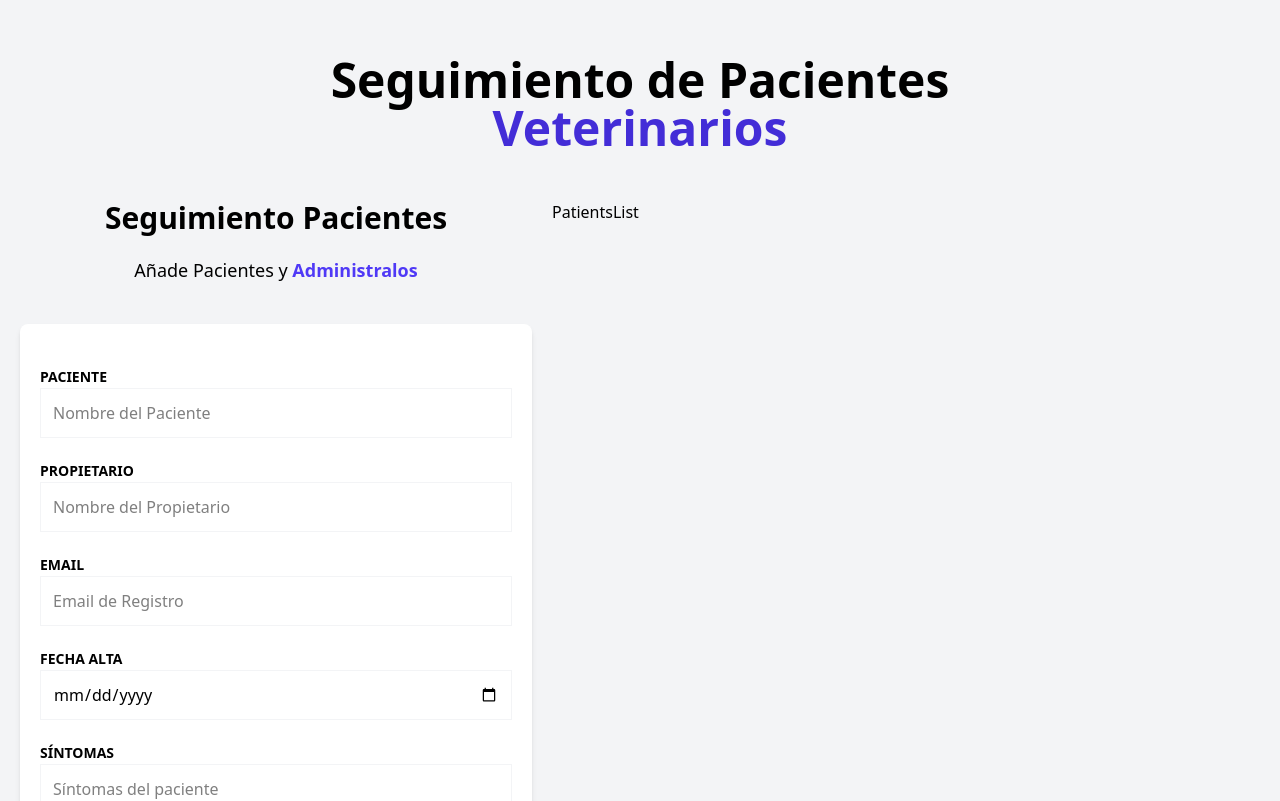
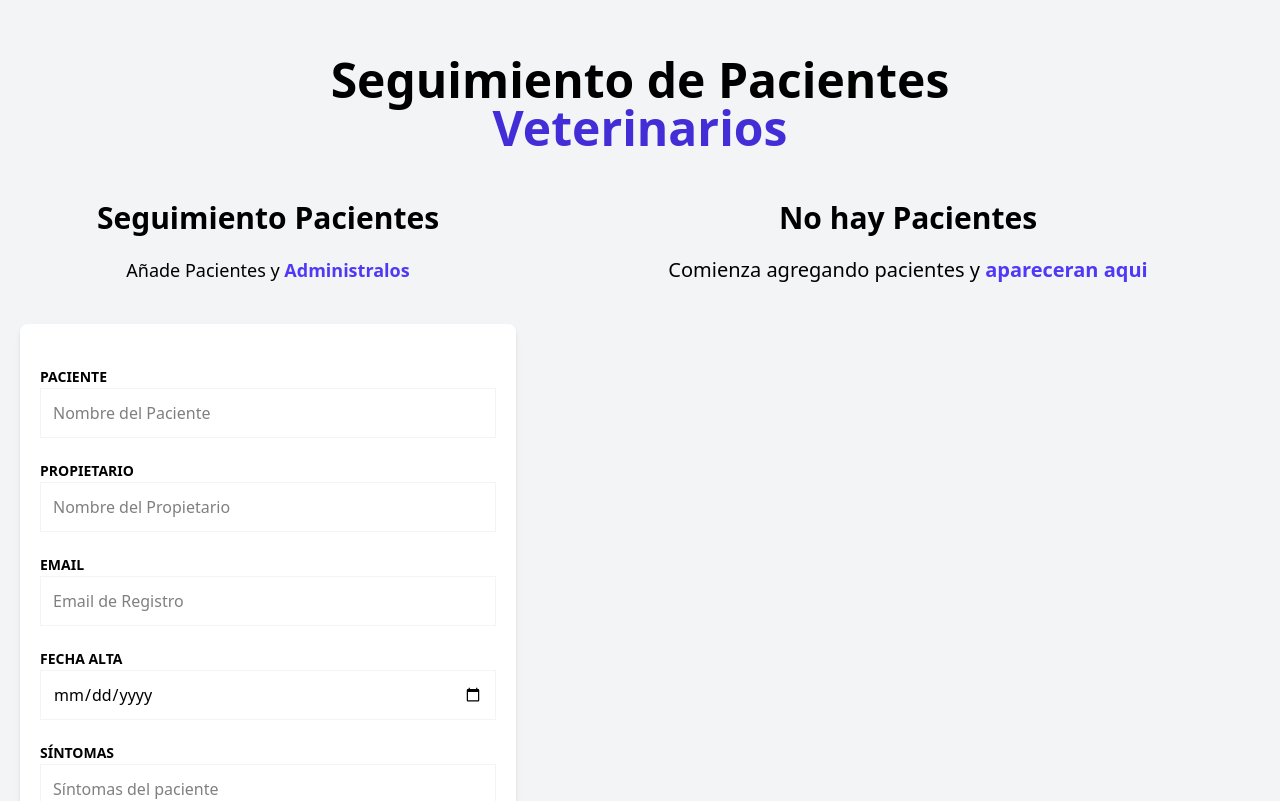
Before and after one commit to AndreF-525/patients-control, a React (Vite) app: page / in a window 1280 px wide. Shown: the top 801 px of the page. Built offline with nearby package versions, Linux system fonts and the light colour scheme.

Commit message:
Detalles del PatientList y creacion PatientDetails

```diff
--- /dev/null
+++ b/src/components/PatientDetails.tsx
@@ -0,0 +1,13 @@
+import type { Patient } from "../types"
+
+type PatientDetailsProps = {
+  patient: Patient
+}
+
+export default function PatientDetails({patient} : PatientDetailsProps) {
+  return (
+    <div>
+      {patient.name}
+    </div>
+  )
+}
--- a/src/components/PatientsList.tsx
+++ b/src/components/PatientsList.tsx
@@ -1,4 +1,5 @@
 import { usePatientStore } from "../store"
+import PatientDetails from "./PatientDetails"
 
 export default function PatientsList() {
 
@@ -7,6 +8,30 @@
   console.log(patients)
 
   return (
-    <div>PatientsList</div>
+    <div className="md:w-1/2 lg:w-3/5 md:h-screen overflow-y-scroll">
+      {patients.length ? (
+        <>
+          <h2 className="font-black text-3xl text-center">Listado de Pacientes</h2>
+          <p className="text-xl mt-5 mb-10 text-center">
+            Administra tus {''}
+            <span className="text-indigo-600 font-bold">pacientes y citas</span>
+          </p>
+          {patients.map(patient => (
+            <PatientDetails
+              key={patient.id}
+              patient={patient}
+            />
+          ))}
+        </>
+      ) : (
+          <>
+            <h2 className="font-black text-3xl text-center">No hay Pacientes</h2>
+            <p className="text-xl mt-5 mb-10 text-center">
+              Comienza agregando pacientes y {''}
+              <span className="text-indigo-600 font-bold">apareceran aqui</span>
+            </p>
+          </>
+      )}
+    </div>
   )
 }
```
